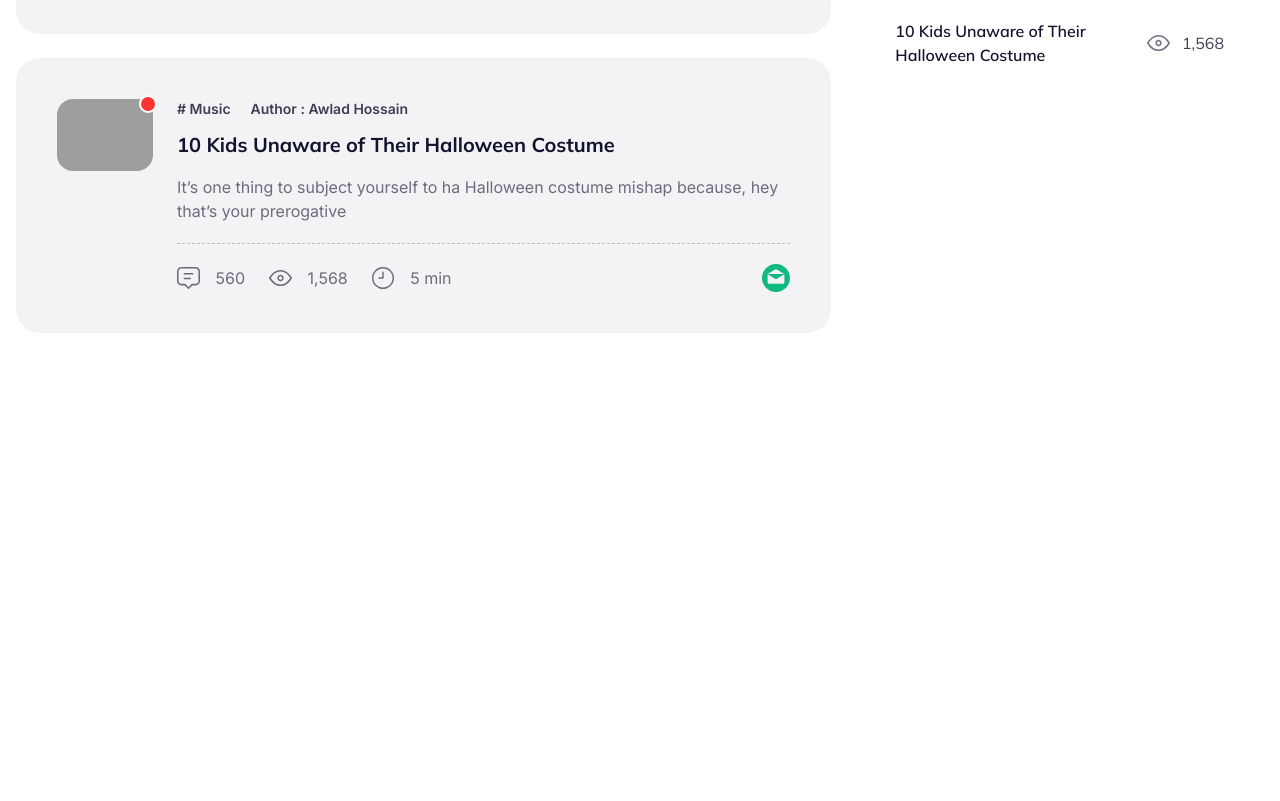
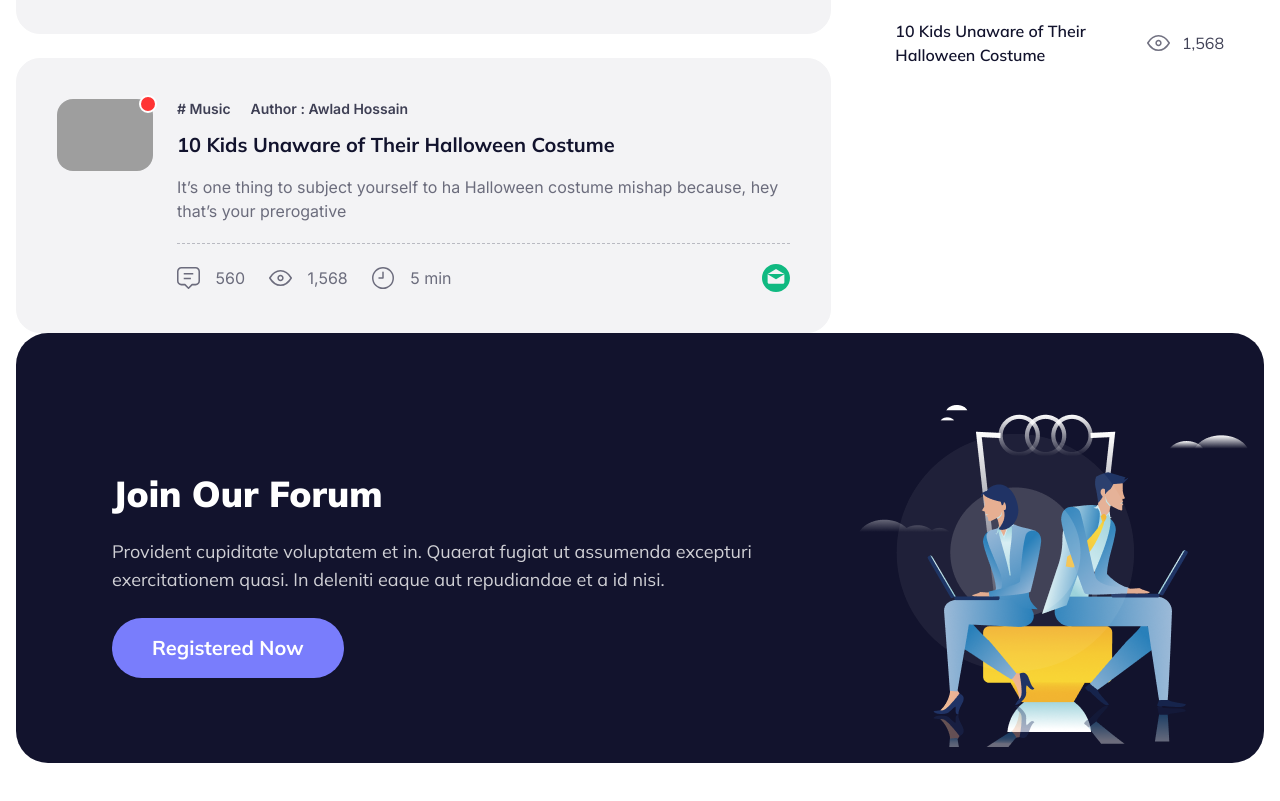
Before and after one commit to yasin-arft/Flashback-Forum, a plain HTML site: page index.html in a window 1280 px wide. Shown: the part 1128-1929 px from the top of the page. Before the commit the page ends 1557 px from the top, so only its background shows below. Drawn offline with nearby package versions, Linux system fonts and the light colour scheme; grey boxes are pictures that could not be loaded.

Commit message:
join forum section added

```diff
--- a/index.html
+++ b/index.html
@@ -236,6 +236,21 @@
         </div>
       </div>
     </section>
+
+    <!-- join forum section -->
+    <section class="bg-primary-color rounded-[32px] text-white ps-8 md:ps-16 lg:ps-20 pt-14">
+      <div class="hero">
+        <div class="hero-content flex-col lg:flex-row-reverse">
+          <img src="./assets/images/joinforum.png" />
+          <div>
+            <h1 class="text-4xl font-black">Join Our Forum</h1>
+            <p class="py-6 text-lg opacity-80">Provident cupiditate voluptatem et in. Quaerat fugiat ut assumenda excepturi exercitationem quasi. In deleniti eaque aut repudiandae et a id nisi.</p>
+            <button
+            class="btn rounded-full px-6 md:px-8 lg:px-10 py-2 md:py-4 bg-secondary-color text-white text-lg md:text-xl font-bold h-auto border-none">Registered Now</button>
+          </div>
+        </div>
+      </div>
+    </section>
   </main>
   <!-- main end -->
 
```
